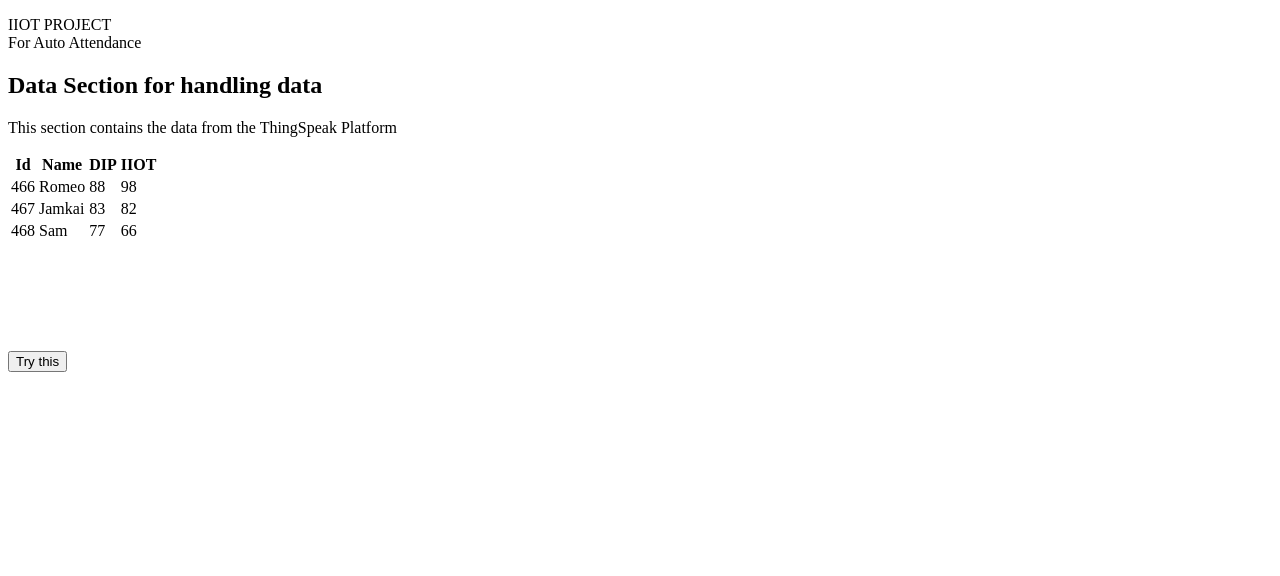
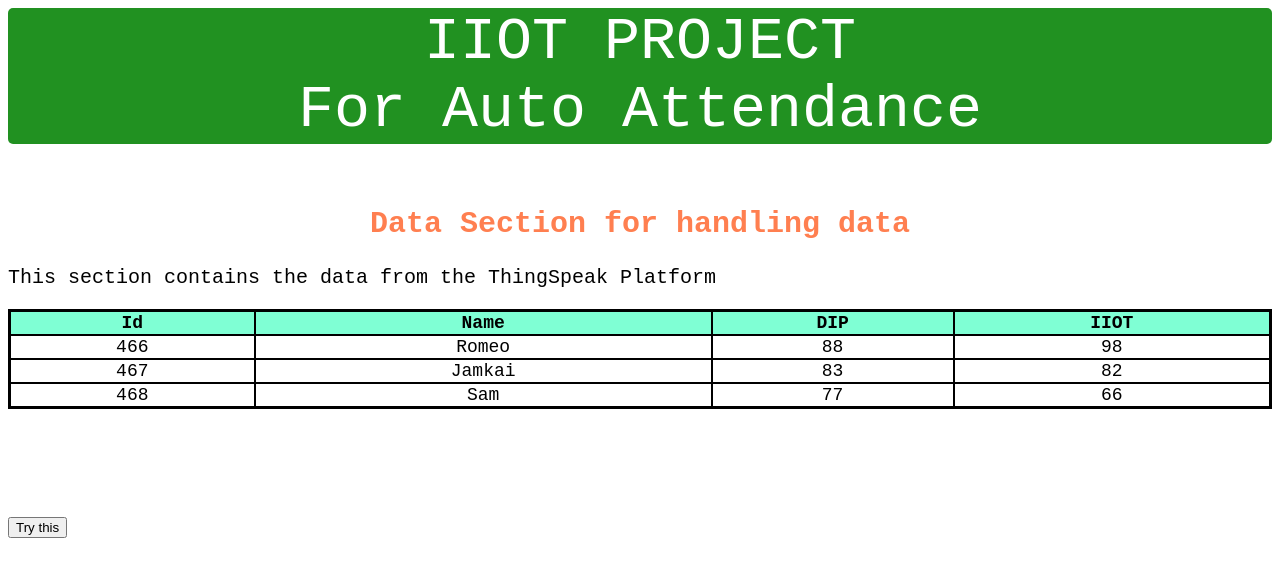
Before and after one commit to iiotlab/Auto_Attendance, a plain HTML site: page index.html in a window 1280 px wide. Drawn offline with Linux system fonts and the light colour scheme.

Commit message:
Update index.html

```diff
--- a/index.html
+++ b/index.html
@@ -2,7 +2,7 @@
 <html lang="en">
 <head>
     <title>Home Page Sectioned</title>
-    <link rel="stylesheet" href="section.css">
+    <link rel="stylesheet" href="styles.css">
 </head>
 <body>
     <section class="heading-part">
```
